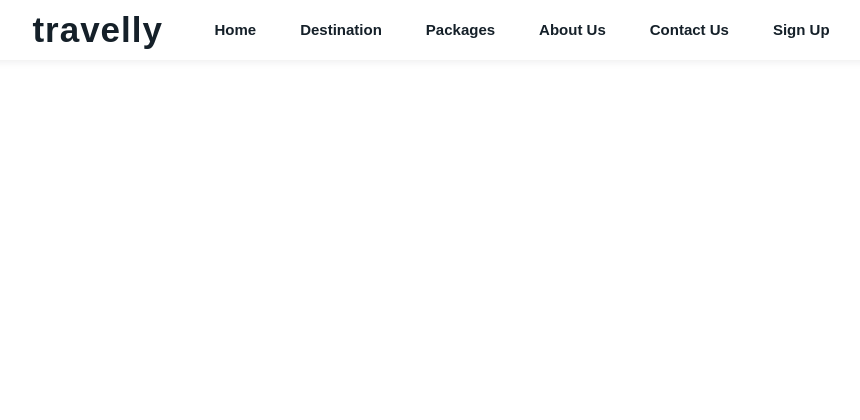
After one commit to amelaah/Travell-re, a PHP site: page /html/flight.html in a window 1280 px wide. The commit adds this page. Shown: the top 420 px of the page, without its empty margins (198-1058 px from the left). Run offline with PHP 8.4, Linux system fonts and the light colour scheme.

Commit message:
mwaah
Co-Authored-By: amelaah <187420769+amelaah@users.noreply.github.com>

```diff
--- /dev/null
+++ b/css/flight.css
@@ -0,0 +1,123 @@
+:root {
+   --united-nations-blue: hsl(214, 56%, 58%);
+   --bright-navy-blue: hsl(214, 57%, 51%);
+   --spanish-gray: hsl(0, 0%, 60%);
+   --black-coral: hsl(225, 8%, 42%);
+   --oxford-blue: hsl(208, 97%, 12%);
+   --yale-blue: hsl(214, 72%, 33%);
+   --blue-ncs: hsl(197, 100%, 36%);
+   --gunmetal: hsl(207, 33%, 12%);
+   --gainsboro: hsl(0, 0%, 88%);
+   --cultured: hsl(0, 0%, 98%);
+   --white: hsl(0, 0%, 100%);
+   --black: hsl(0, 0%, 0%);
+   --dd-sage: hsl(156 24% 2%);
+   --onyx: hsl(0, 0%, 25%);
+   --jet: hsl(0, 0%, 20%);
+   --sage: hsl(116 47% 22%);
+   --d-sage: hsl(156 24% 18%);
+   --pastel-blue: hsl(199, 70%, 79%);
+   --deti: hsl(191.76, 95.61%, 16.67%);
+   --l-blue: hsl(207, 32%, 63%);
+
+   --ff-poppins: "Poppins", sans-serif;
+   --ff-montserrat: "Montserrat", sans-serif;
+
+   --fs-1: calc(20px + 3.5vw);
+   --fs-2: calc(18px + 1.6vw);
+   --fs-3: calc(16px + 0.45vw);
+   --fs-4: 15px;
+   --fs-5: 14px;
+   --fs-6: 13px;
+   --fs-7: 12px;
+   --fs-8: 11px;
+   --fw-500: 500;
+   --fw-600: 600;
+   --fw-700: 700;
+   --fw-800: 800;
+
+   --transition: 0.25s ease-in-out;
+
+   --section-padding: 60px;
+
+   --radius-15: 15px;
+   --radius-25: 25px;
+ }
+ *,
+ *::before,
+ *::after {
+   margin: 0;
+   padding: 0;
+   box-sizing: border-box;
+ }
+ li {
+   list-style: none;
+ }
+
+ a {
+   text-decoration: none;
+   color: var(--white);
+   font-size: var(--fs-4);
+   /* text-align: justify;
+      justify-self: first baseline; */
+ }
+ body {
+   height: 200vh;
+   overflow: hidden;
+ }
+
+ header {
+   position: fixed;
+   top: 0;
+   right: 0;
+   width: 100%;
+   z-index: 1000;
+   display: flex;
+   align-items: center;
+   justify-content: space-between;
+   background: transparent;
+   padding: 30px 18%;
+   transition: ease 0.4s;
+ }
+
+ header.sticky {
+   background: transparent;
+   padding: 10px 18%;
+   box-shadow: rgba(33, 35, 38, 0.1) 0px 10px 10px -10px;
+ }
+ .logo {
+   font-size: 35px;
+   font-weight: var(--fw-600);
+   letter-spacing: 1px;
+   color: var(--gunmetal);
+   font-family: var(--ff-montserrat);
+ }
+
+ .navbar {
+   display: flex;
+ }
+
+ .navbar a {
+   color: var(--gunmetal);
+   font-family: Arial, Helvetica, sans-serif;
+   font-size: var(--fs-4);
+   font-weight: var(--fw-600);
+   padding: 10px 22px;
+   border-radius: 4px;
+   transition: ease 0.4s;
+ }
+
+ .navbar a:hover {
+   background: transparent;
+   color: var(--dd-sage);
+   box-shadow: 5px 10px 30px rgba(26, 41, 77, 0.3);
+   border-radius: 4px;
+ }
+
+ #menu-icon {
+   color: var(--dd-sage);
+   font-size: 35px;
+   z-index: 10001;
+   cursor: pointer;
+   display: none;
+ }
--- /dev/null
+++ b/html/flight.html
@@ -0,0 +1,25 @@
+<!DOCTYPE html>
+<html lang="en">
+<head>
+   <meta charset="UTF-8">
+   <meta name="viewport" content="width=device-width, initial-scale=1.0">
+   <title>Flights</title>
+   <link rel="stylesheet" href="/css/flight.css">
+</head>
+<body>
+   <header class="sticky">
+      <a href="#" class="logo">travelly</a>
+      <div class="bx bx-menu" id="menu-icon"></div>
+
+      <ul class="navbar">
+        <li><a href="travelly.html#home">Home</a></li>
+        <li><a href="travelly.html#destination">Destination</a></li>
+        <li><a href="travelly.html#package">Packages</a></li>
+        <li><a href="travelly.html#about">About Us</a></li>
+        <li><a href="/html/contact.html">Contact Us</a></li>
+        <li><a href="/html/book.html">Sign Up</a></li>
+      </ul>
+    </header>
+
+</body>
+</html>
```
Also changed, not shown: css/travelly.css (+20 -2 lines), html/travelly.html (+15 -5 lines).
